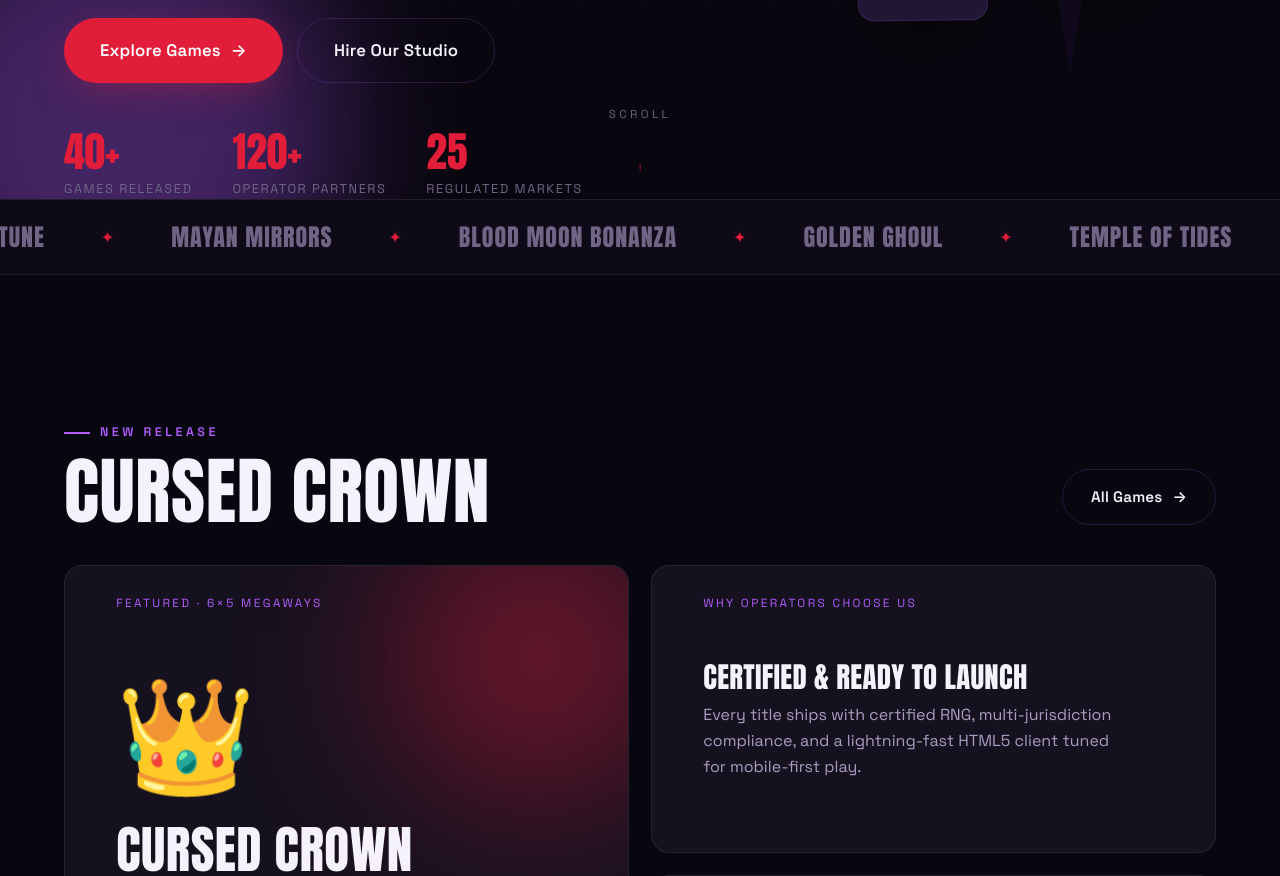
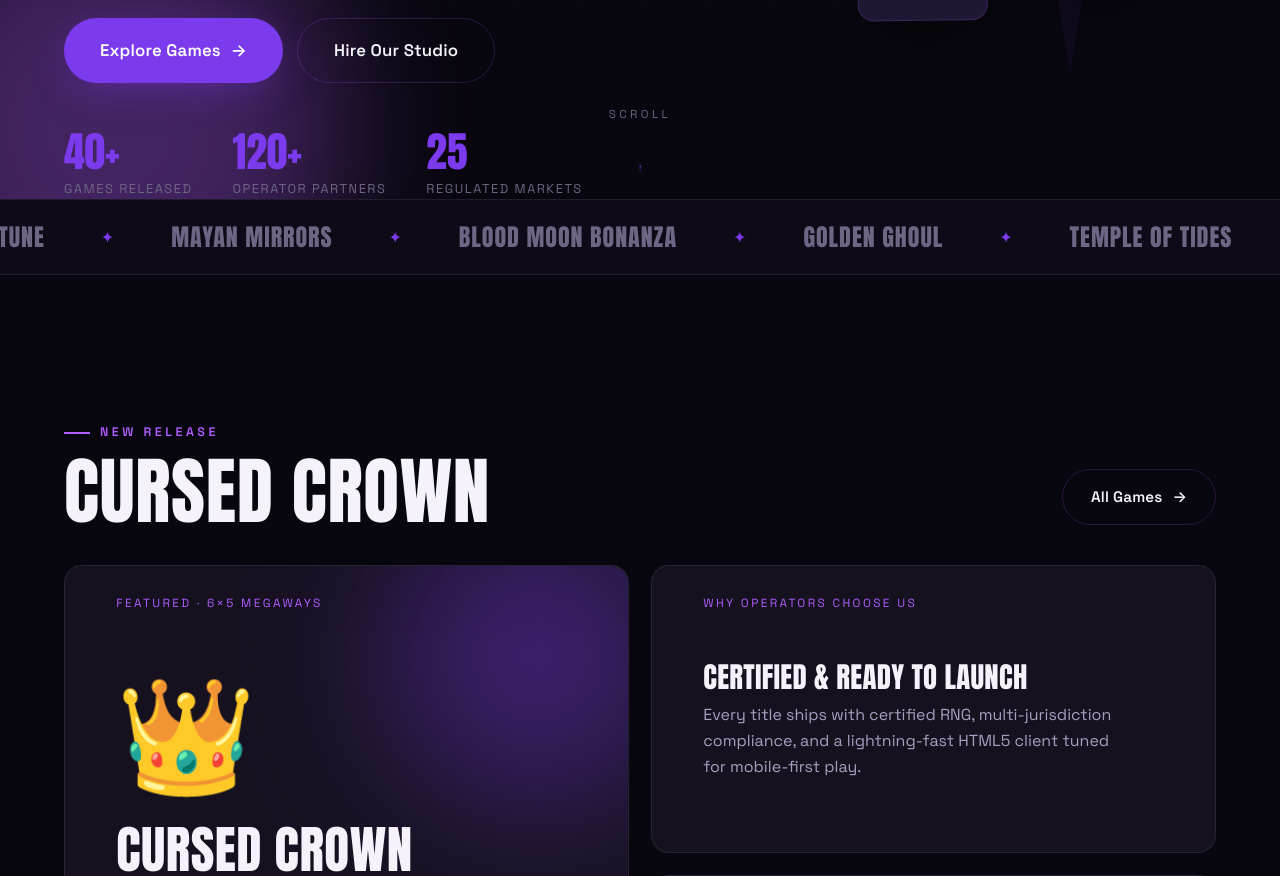
Before and after one commit to Fastfrogstudio/Evileyestudiowebsite, a website: page index.html in a window 1280 px wide. Shown: the part 640-1516 px from the top of the page. Drawn offline with Linux system fonts and the light colour scheme.

Commit message:
Make purple the primary color for slots; crimson red becomes an accent
Swap token roles: --accent is now royal violet (buttons, brand, tags, glows),
red demoted to --accent-3 (gradient pop, hot/jackpot tags). Bump asset version.

Co-Authored-By: Claude Opus 4.8 <noreply@anthropic.com>
Claude-Session: https://claude.ai/code/session_01Q34UBwWny6ntUP4gHyf6jf

```diff
--- a/css/styles.css
+++ b/css/styles.css
@@ -18,11 +18,11 @@
   --muted: #a79ec0;
   --faint: #6f6685;
 
-  /* brand accents (slots division — Evil Eye logo: crimson eye + violet wordmark) */
-  --accent: #e11d3a;       /* crimson red (the eye) */
-  --accent-2: #b15cff;     /* vivid violet (wordmark) */
-  --accent-3: #7b3ff2;     /* royal purple */
-  --glow: rgba(225, 29, 58, 0.5);
+  /* brand accents (slots division — Evil Eye logo: violet primary, crimson eye as accent) */
+  --accent: #7c3aed;       /* royal violet (primary) */
+  --accent-2: #b15cff;     /* bright orchid (secondary) */
+  --accent-3: #e11d3a;     /* crimson red (accent pop) */
+  --glow: rgba(124, 58, 237, 0.5);
 
   /* type */
   --font-display: 'Anton', 'Bebas Neue', Impact, sans-serif;
@@ -273,7 +273,7 @@ ul { list-style: none; }
 .split-card:hover { transform: translateY(-6px); border-color: var(--line-strong); }
 .split-card .badge { position: absolute; top: 28px; left: clamp(28px,4vw,54px); font-size: 0.74rem; letter-spacing: 0.2em; text-transform: uppercase; color: var(--accent-2); }
 .split-card .glow { position: absolute; width: 300px; height: 300px; border-radius: 50%; filter: blur(80px); top: -60px; right: -60px; opacity: 0.4; }
-.split-card.slots .glow { background: #e11d3a; }
+.split-card.slots .glow { background: #7c3aed; }
 .split-card.studio .glow { background: #8a5bff; }
 .split-card h3 { font-family: var(--font-display); font-size: clamp(2rem, 4vw, 3.2rem); margin-bottom: 12px; position: relative; }
 .split-card p { color: var(--muted); margin-bottom: 22px; position: relative; max-width: 42ch; }
--- a/index.html
+++ b/index.html
@@ -9,7 +9,7 @@
   <link rel="preconnect" href="https://fonts.gstatic.com" crossorigin />
   <link href="https://fonts.googleapis.com/css2?family=Anton&family=Space+Grotesk:wght@400;500;600;700&display=swap" rel="stylesheet" />
   <script>document.documentElement.className += " js";</script>
-  <link rel="stylesheet" href="css/styles.css?v=3" />
+  <link rel="stylesheet" href="css/styles.css?v=4" />
   <link rel="icon" type="image/svg+xml" href="images/evil-eye-mark.svg" />
 </head>
 <body data-division="slots">
@@ -319,6 +319,6 @@
     </div>
   </footer>
 
-  <script src="js/main.js?v=3"></script>
+  <script src="js/main.js?v=4"></script>
 </body>
 </html>
```
Also changed, not shown: games.html (+2 -2 lines), studio.html (+2 -2 lines).
